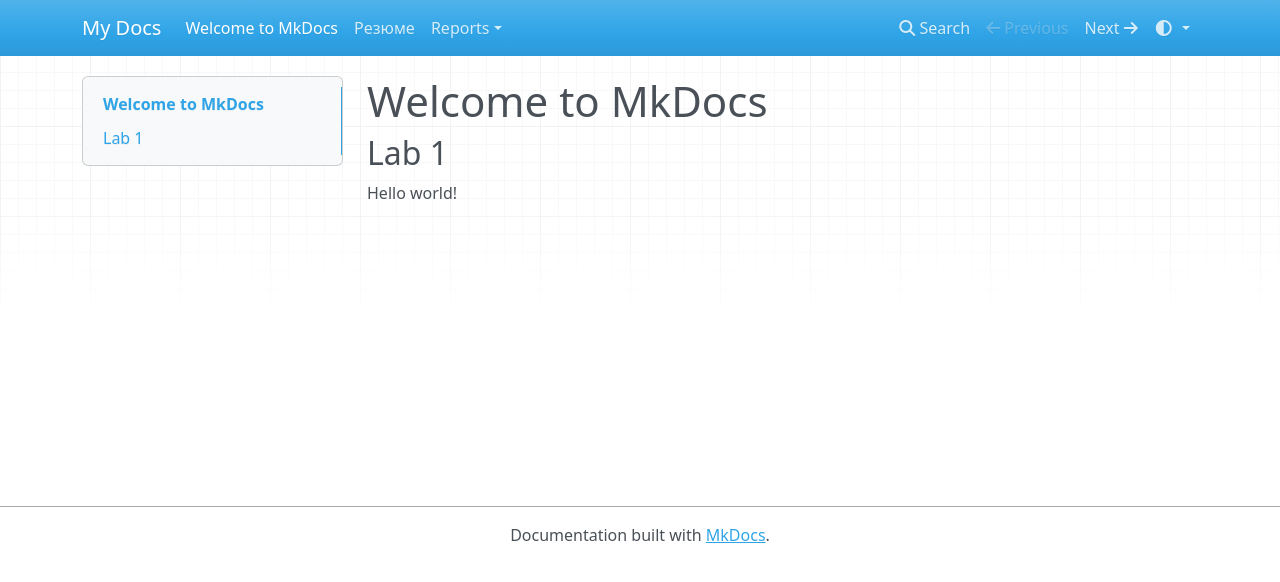
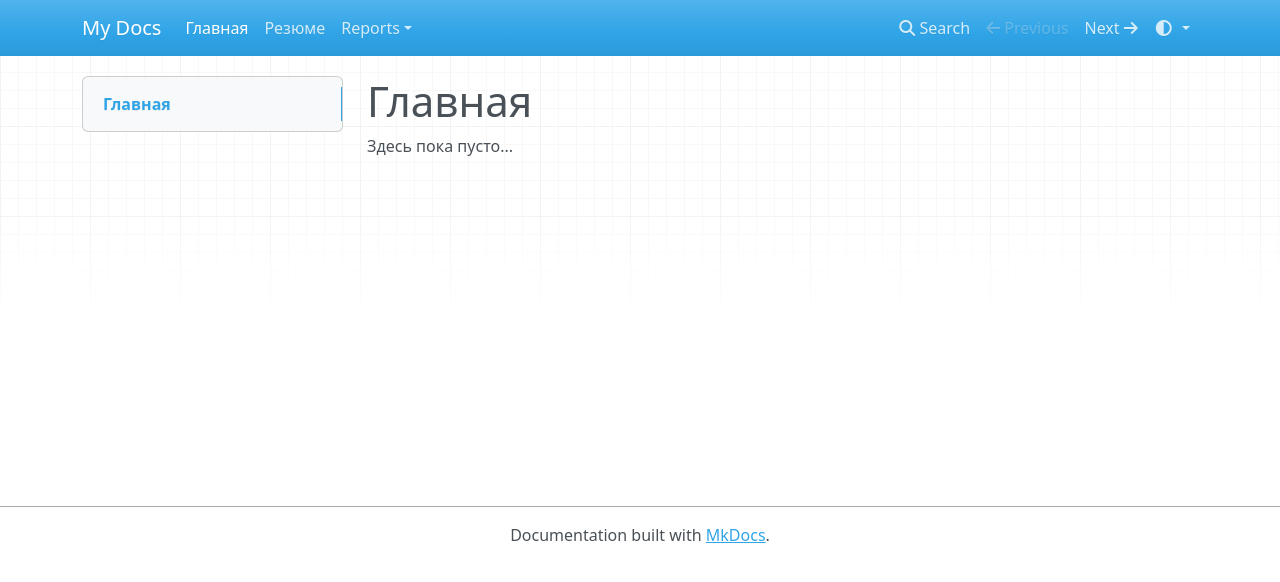
Before and after one commit to mrskycriper/mkdocs-site-python, an MkDocs documentation site: the page built from docs/index.md, in a window 1280 px wide. Shown: the top 582 px of the page. Built offline with MkDocs 1.6.1, drawn with Linux system fonts in a browser that asks for light colours; nearby versions of some CDN libraries.

Commit message:
Update main page

```diff
--- a/docs/index.md
+++ b/docs/index.md
@@ -1,5 +1,3 @@
-# Welcome to MkDocs
+# Главная
 
-## Lab 1
-
-Hello world!
+Здесь пока пусто...
```
